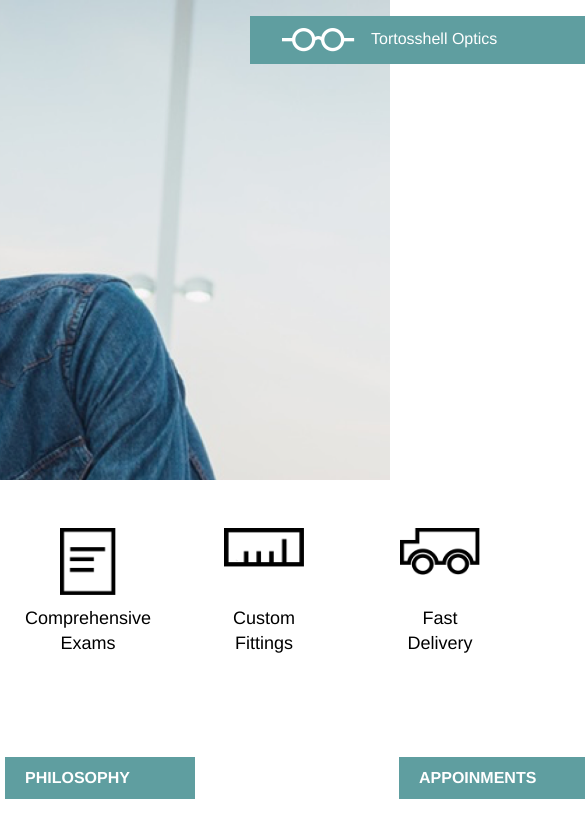
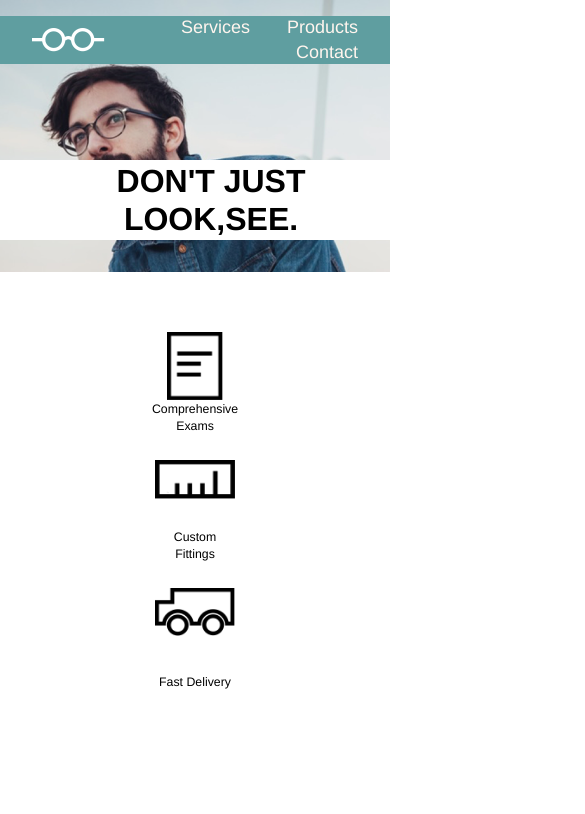
Before and after one commit to Sryma/Tortoiseshell-Optics, a plain HTML site: page index.html in a window 390 px wide. Shown: the top 814 px of the page, 585 px wide, since content can reach past the window. Drawn offline with Linux system fonts and the light colour scheme.

Commit message:
first commit

```diff
--- a/resources/css/style.css
+++ b/resources/css/style.css
@@ -146,7 +146,7 @@ a{
 }
 
 
- /*Store Section */
+ /*philosophy Section */
 
 #store {
   width: 960px;
@@ -203,3 +203,122 @@ footer{
   font-family: Helvetica;
   font-size: 1rem;
 }
+@media  only screen and (max-width: 480px){
+  header#image{
+  background: url(../image/glasses-bg.png);
+  background-repeat: no-repeat;
+  background-position: center;
+  background-size: cover;
+  background-position: 20%;
+  height: 17rem;
+  position: relative;
+
+}
+
+.head{
+  height: 3rem;
+  width:100%;
+  background-color: cadetblue;
+  display: flex;
+  justify-content: center;
+  align-items: center;
+  position: absolute;
+  text-align: center;
+  margin:0 auto;
+}
+#logo{
+  display: flex;
+  align-items: space-between;
+}
+#logo img{
+  height: 1.5rem;
+  padding-left: 2rem;
+  padding-right: 1rem;
+
+}
+#logo span{
+  font-family: Helvetica;
+  font-size: 1rem;
+  color:white;
+  display: none;
+}
+nav {
+  text-align: right;
+  flex-grow: 1;
+}
+nav li{
+  display: inline-block;
+  padding-right: 2rem;
+  line-height: 1rem;
+  position: relative;
+}
+a{
+  text-decoration: none;
+}
+
+/*banner*/
+#banner{
+  display: flex;
+  justify-content: center;
+  align-items: center;
+  position: absolute;
+  top:9rem;
+  background-color: white;
+  text-align: center;
+}
+#banner span{
+
+  padding: 1rem 5rem;
+  font-size: 2rem;
+  font-weight: bold;
+  color: black;
+  line-height: 1.2;
+}
+/*--supporting--*/
+.supporting {
+  display: flex;
+  flex-direction: column;
+  margin: auto;
+  padding: 3.77rem 0;
+}
+.supporting span{
+  font-size: 0.77rem;
+  padding-bottom: 1.54rem;
+}
+/*philosophy Section */
+
+#store {
+  display: flex;
+  flex-direction: row;
+
+}
+
+.item {
+  padding: 5px;
+  width: 100%;
+}
+
+.item h2{
+  background-color: cadetblue;
+  font-size: 0.77rem;
+  margin-top: 3.77rem;
+  color: white;
+  font-weight: bold;
+  width: 100%;
+  text-align: center;
+}
+
+.item span {
+  display: block;
+  padding-top: 1px;
+  padding-bottom: 4rem;
+  font-weight: bold;
+  text-align: center;
+
+}
+#last span{
+  font-family: Helvetica;
+  font-size: 1rem;
+  display: none;
+}
+}
```
